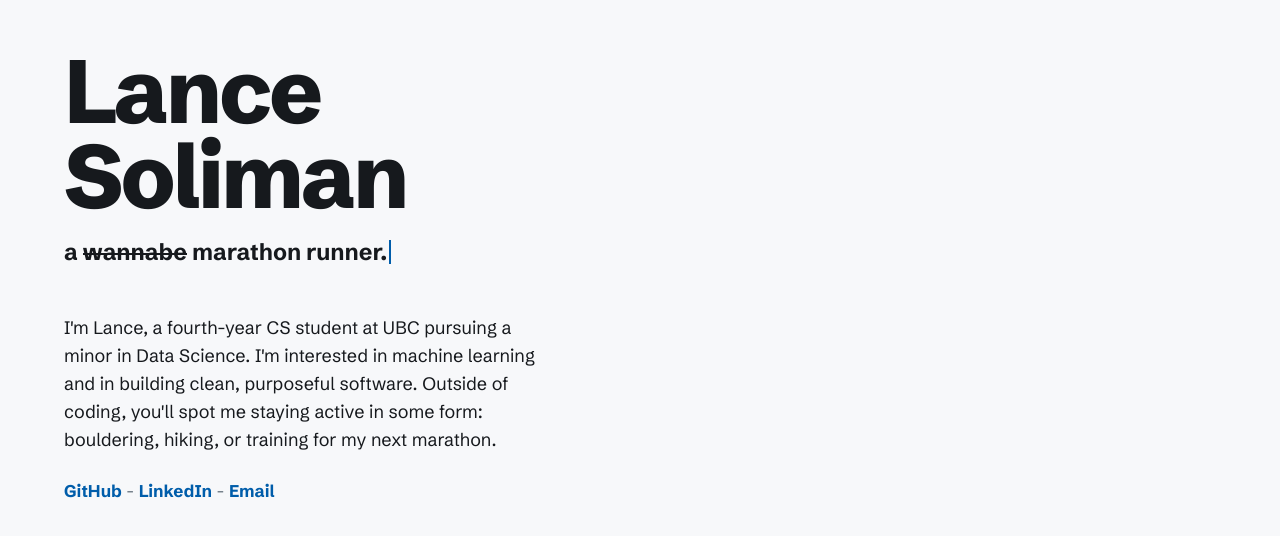
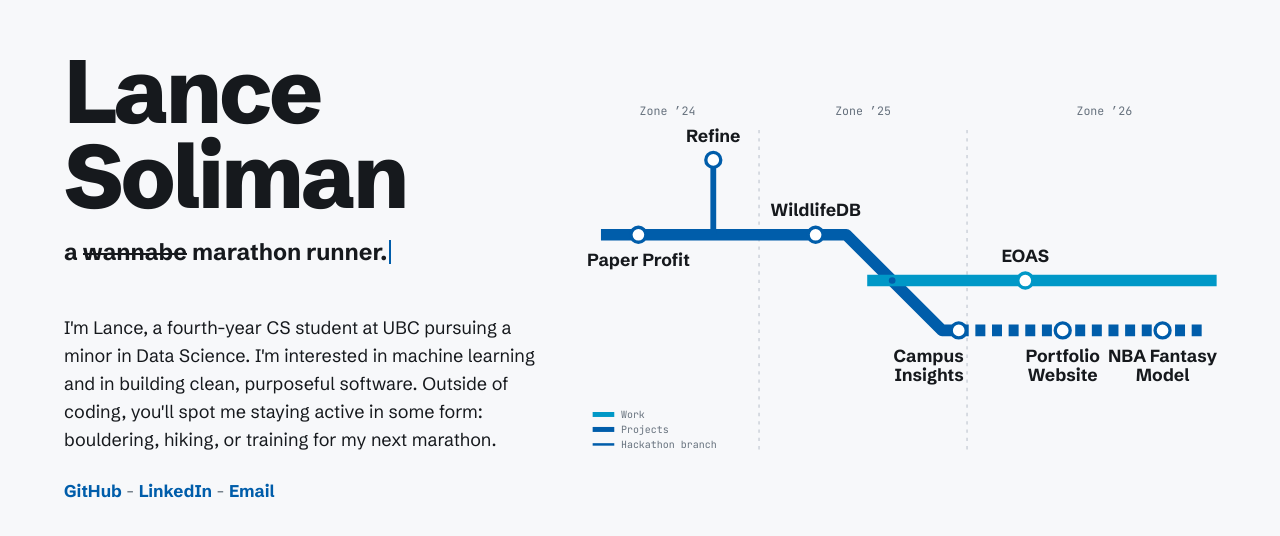
Before and after one commit to solimanlance/lances-portfolio, a Next.js app: page / in a window 1280 px wide. Shown: the part 124-660 px from the top of the page. Built offline with nearby package versions, Linux system fonts and the light colour scheme.

Commit message:
add static transit map

```diff
--- /dev/null
+++ b/src/components/TransitMap.js
@@ -0,0 +1,81 @@
+import {
+  VIEW,
+  ZONES,
+  ZONE_LABEL_Y,
+  ZONE_EDGE,
+  LINES,
+  CROSSING,
+  STATIONS,
+  LABEL_LINE_HEIGHT,
+  LEGEND,
+} from "@/data/mapLayout";
+
+// The desktop map: one hand-placed inline SVG. Positions come from
+// mapLayout.js, words come from content.json.
+export default function TransitMap({ stations, ui }) {
+  const zoneLabel = (year) => ui.zones.find((z) => z.year === year)?.label;
+
+  return (
+    <div className="map-figure">
+      <svg viewBox={`0 0 ${VIEW.w} ${VIEW.h}`} role="img" aria-label={ui.mapTitle}>
+        <g>
+          {ZONES.slice(1).map((z) => (
+            <line key={z.year} className="zone-edge" x1={z.x0} y1={ZONE_EDGE.y0} x2={z.x0} y2={ZONE_EDGE.y1} />
+          ))}
+          {ZONES.map((z) => (
+            <text key={z.year} className="zone-label" x={(z.x0 + z.x1) / 2} y={ZONE_LABEL_Y} textAnchor="middle">
+              {zoneLabel(z.year)}
+            </text>
+          ))}
+        </g>
+
+        <g className="line line--projects">
+          <path className="track" d={LINES.projects} />
+          <path className="track track--branch" d={LINES.hackathon} />
+          <path className="track track--wip" d={LINES.wip} />
+        </g>
+        <g className="line line--work">
+          <path className="track" d={LINES.work} />
+        </g>
+        <circle className="crossing" cx={CROSSING.x} cy={CROSSING.y} r="4" />
+
+        <g>
+          {stations.map((s) => {
+            const at = STATIONS[s.id];
+            if (!at) return null;
+            return (
+              <g key={s.id} className={`station station--${s.line}`} data-station={s.id}>
+                <circle className="station-dot" cx={at.x} cy={at.y} r="9" />
+                <text className="station-label" x={at.label.x} y={at.label.y} textAnchor={at.label.anchor}>
+                  {s.label.split("\n").map((line, i) => (
+                    <tspan key={i} x={at.label.x} dy={i ? LABEL_LINE_HEIGHT : 0}>
+                      {line}
+                    </tspan>
+                  ))}
+                </text>
+              </g>
+            );
+          })}
+        </g>
+
+        <g className="legend" aria-hidden="true">
+          {[
+            ["work", "var(--canada)", 6],
+            ["projects", "var(--expo)", 6],
+            ["hackathon", "var(--expo)", 3],
+          ].map(([key, colour, width], i) => {
+            const y = LEGEND.y + i * LEGEND.row;
+            return (
+              <g key={key}>
+                <line x1={LEGEND.x} y1={y} x2={LEGEND.x + LEGEND.swatch} y2={y} stroke={colour} strokeWidth={width} />
+                <text x={LEGEND.x + LEGEND.swatch + 8} y={y + 4}>
+                  {ui.legend[key]}
+                </text>
+              </g>
+            );
+          })}
+        </g>
+      </svg>
+    </div>
+  );
+}
--- /dev/null
+++ b/src/data/mapLayout.js
@@ -0,0 +1,46 @@
+// Hand-placed layout for the desktop map, in SVG user units. Transit maps are
+// drawn by hand, so nothing here is computed: move a station by editing its
+// numbers. Copy (labels, zone names) lives in content.json; this file only
+// says where things go.
+//
+// Zones run left to right by year. '26 is the widest (~41%) because it holds
+// the newest work; '24 is the narrowest. A label must stay inside its zone,
+// so check the boundaries below when you nudge one.
+
+export const VIEW = { w: 800, h: 460 };
+
+export const ZONES = [
+  { year: 2024, x0: 0, x1: 220 },
+  { year: 2025, x0: 220, x1: 470 },
+  { year: 2026, x0: 470, x1: 800 },
+];
+export const ZONE_LABEL_Y = 36;
+export const ZONE_EDGE = { y0: 54, y1: 440 };
+
+// Line paths. Projects runs left to right, then 45° down; the dashed WIP
+// stretch carries on from Campus Insights into '26. Work crosses the diagonal.
+export const LINES = {
+  projects: "M30 180 H325 L440 295 H460",
+  wip: "M460 295 H760",
+  hackathon: "M165 180 V90",
+  work: "M350 235 H770",
+};
+
+// Where Work crosses the Projects diagonal: a plain dot, not a station.
+export const CROSSING = { x: 380, y: 235 };
+
+// Station centres and label anchors. `y` on a label is the first baseline;
+// later lines (from "\n" in the label) follow at LABEL_LINE_HEIGHT.
+export const LABEL_LINE_HEIGHT = 23;
+export const STATIONS = {
+  stocksim: { x: 75, y: 180, label: { x: 75, y: 218, anchor: "middle" } },
+  hellohacks: { x: 165, y: 90, label: { x: 165, y: 68, anchor: "middle" } },
+  wildlife: { x: 288, y: 180, label: { x: 288, y: 158, anchor: "middle" } },
+  insights: { x: 460, y: 295, label: { x: 466, y: 333, anchor: "end" } }, // kept left of the '25/'26 edge
+  eoas: { x: 540, y: 235, label: { x: 540, y: 213, anchor: "middle" } },
+  portfolio: { x: 585, y: 295, label: { x: 585, y: 333, anchor: "middle" } },
+  nba: { x: 705, y: 295, label: { x: 705, y: 333, anchor: "middle" } },
+};
+
+// Legend, bottom-left: one row per line.
+export const LEGEND = { x: 20, y: 396, row: 18, swatch: 26 };
--- a/src/pages/index.js
+++ b/src/pages/index.js
@@ -1,8 +1,9 @@
 import Head from "next/head";
 import content from "../../content.json";
 import Hero from "@/components/Hero";
+import TransitMap from "@/components/TransitMap";
 
-const { meta, hero } = content;
+const { meta, ui, hero, stations } = content;
 
 export default function Home() {
   return (
@@ -11,10 +12,14 @@ export default function Home() {
         <title>{meta.title}</title>
         <meta name="description" content={meta.description} />
       </Head>
-      <main>
-        <main className="hero">
+
+      <main className="hero">
         <Hero hero={hero} />
-        </main>
+        <nav className="map" aria-label={ui.mapTitle}>
+          <div className="map-inner">
+            <TransitMap stations={stations} ui={ui} />
+          </div>
+        </nav>
       </main>
     </>
   );
--- a/src/styles/globals.css
+++ b/src/styles/globals.css
@@ -48,10 +48,24 @@ a { color: var(--expo); text-underline-offset: 3px; }
   align-items: center;
 }
 
+.map {
+  position: relative;
+  height: 100%;
+  display: flex;
+  align-items: center;
+  padding: 32px clamp(16px, 3vw, 48px) 32px 0;
+}
+.map-inner {
+  width: 100%;
+}
+
 @media (max-width: 800px) {
   .hero {
     grid-template-columns: minmax(0, 1fr);
     min-height: 0;
+  }
+  .map {
+    padding: 8px 16px 48px;
   }
 }
 
@@ -127,6 +141,82 @@ a { color: var(--expo); text-underline-offset: 3px; }
 }
 
 
+/* the map (desktop) */
+
+/* The figure keeps the SVG's aspect ratio and caps its height to the
+   viewport, so the whole map fits on one screen. */
+.map-figure {
+  position: relative;
+  max-width: calc((100svh - 120px) * 800 / 460);
+}
+.map-figure svg {
+  display: block;
+  width: 100%;
+  height: auto;
+  overflow: visible;
+}
+
+.zone-edge {
+  stroke: var(--hair);
+  stroke-width: 1.5;
+  stroke-dasharray: 4 6;
+}
+.zone-label,
+.legend text {
+  font-family: var(--font-mono), ui-monospace, monospace;
+  fill: var(--grey);
+}
+.zone-label {
+  font-size: 14px;
+}
+.legend text {
+  font-size: 12px;
+}
+
+.track {
+  fill: none;
+  stroke-width: 14;
+  stroke-linejoin: round;
+}
+.line--projects .track {
+  stroke: var(--expo);
+}
+.line--projects .track--branch {
+  stroke-width: 7;
+}
+.line--projects .track--wip {
+  stroke-dasharray: 12 8;
+}
+.line--work .track {
+  stroke: var(--canada);
+}
+.crossing {
+  fill: var(--expo);
+}
+
+.station-dot {
+  fill: #fff;
+  stroke-width: 4;
+}
+.station--work .station-dot {
+  stroke: var(--canada);
+}
+.station--projects .station-dot,
+.station--hackathon .station-dot {
+  stroke: var(--expo);
+}
+.station-label {
+  font-size: 21px;
+  font-weight: 700;
+  fill: var(--ink);
+  /* a halo so labels stay legible over a zone edge or a line */
+  paint-order: stroke;
+  stroke: var(--bg);
+  stroke-width: 6px;
+  stroke-linejoin: round;
+}
+
+
 @media (prefers-reduced-motion: reduce) {
   .caret { animation: none; }
   .strike::after { transition: none; }
```
